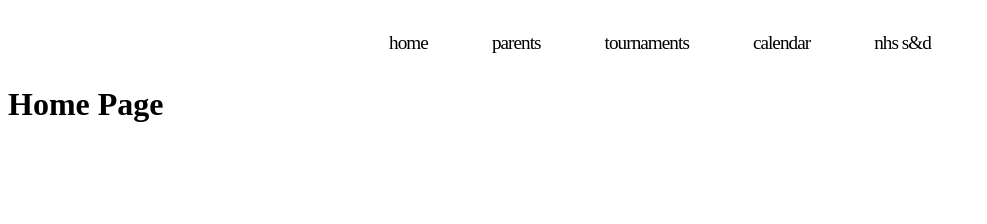
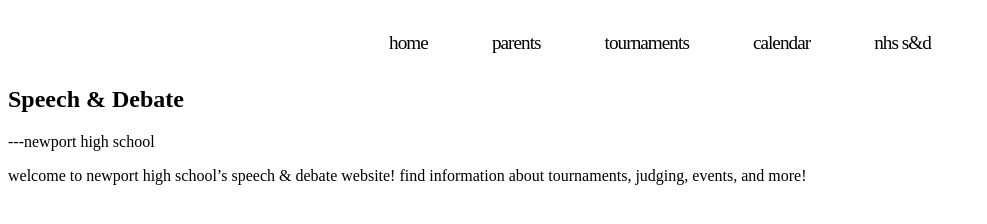
Before and after one commit to yinayhu/sdwebsite, an Eleventy site: page src/index.md in a window 1280 px wide. Shown: the whole page, without its empty margins (0-987 px from the left). Built offline with nearby package versions, Linux system fonts and the light colour scheme; Eleventy itself is replaced by a stand-in of ours; files that its build step writes are made by us from their sources; a web font is replaced by a local one.

Commit message:
add main page captions

```diff
--- a/src/_includes/index.njk
+++ b/src/_includes/index.njk
@@ -1,5 +1,13 @@
 {% extends "base.njk" %}
 
 {% block content %}
-    <h1>{{ title }}</h1>
+    <section>
+        <h1>{{ website_title }}</h1>
+        <div class="captions">
+            <p class="left_caption">{{ left_caption }}</p>
+            <p class="right_caption">{{ right_caption }}</p>
+        </div>
+        <div class="button">
+        </div>
+    </section>
 {% endblock %}
--- a/src/index.md
+++ b/src/index.md
@@ -1,4 +1,7 @@
 ---
 layout: index.njk
 title: Home Page
+website_title: Speech & Debate
+left_caption: ---newport high school
+right_caption: welcome to newport high school’s speech & debate website! find information about tournaments, judging, events, and more!
 ---
```
